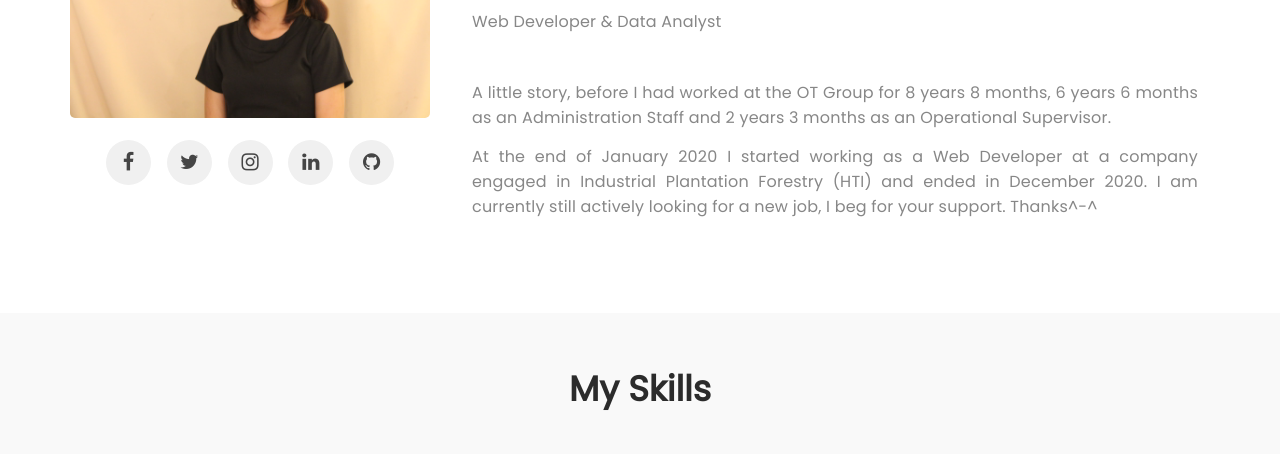
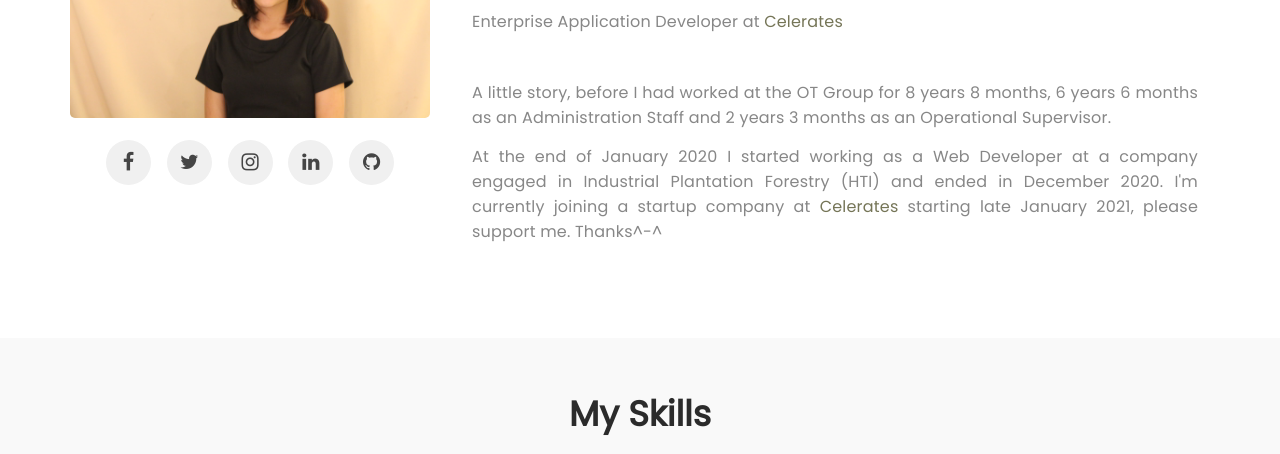
Before and after one commit to rysxa/rysxa.github.io, a plain HTML site: page index.html in a window 1280 px wide. Shown: the part 1022-1476 px from the top of the page. Drawn offline with Linux system fonts and the light colour scheme.

Commit message:
edit status

```diff
--- a/index.html
+++ b/index.html
@@ -6,7 +6,7 @@
     <meta charset="UTF-8">
     <meta http-equiv="X-UA-Compatible" content="IE=Edge">
     <meta name="description" content="Web Developer">
-    <meta name="keywords" content="Indry Sefviana">
+    <meta name="keywords" content="Indry Sefviana - Web Developer">
     <meta name="author" content="Indry Sefviana">
     <meta name="viewport" content="width=device-width, initial-scale=1, maximum-scale=1">
 
@@ -86,13 +86,13 @@ Modification -> Indry Sefviana - 2020
                       <div class="wow fadeInUp section-title" data-wow-delay="0.6s">
                           <h5>WHO AM I</h5>
                           <h2>Indry Sefviana</h2>
-                          <p>Web Developer & Data Analyst</p>
+                          <p>Enterprise Application Developer at <a href="https://www.celerates.com/">Celerates</a></p>
                       </div>
                       <div class="wow fadeInUp" data-wow-delay="0.8s">
                           <p>A little story, before I had worked at the OT Group for 8 years 8 months, 6 years
                               6 months as an Administration Staff and 2 years 3 months as an Operational
                               Supervisor.</p>
-                          <p>At the end of January 2020 I started working as a Web Developer at a company engaged in Industrial Plantation Forestry (HTI) and ended in December 2020. I am currently still actively looking for a new job, I beg for your support. Thanks^-^</p>
+                          <p>At the end of January 2020 I started working as a Web Developer at a company engaged in Industrial Plantation Forestry (HTI) and ended in December 2020. I'm currently joining a startup company at <a href="https://www.celerates.com/">Celerates</a> starting late January 2021, please support me. Thanks^-^</p>
                       </div>
                   </div>
               </div>
```
